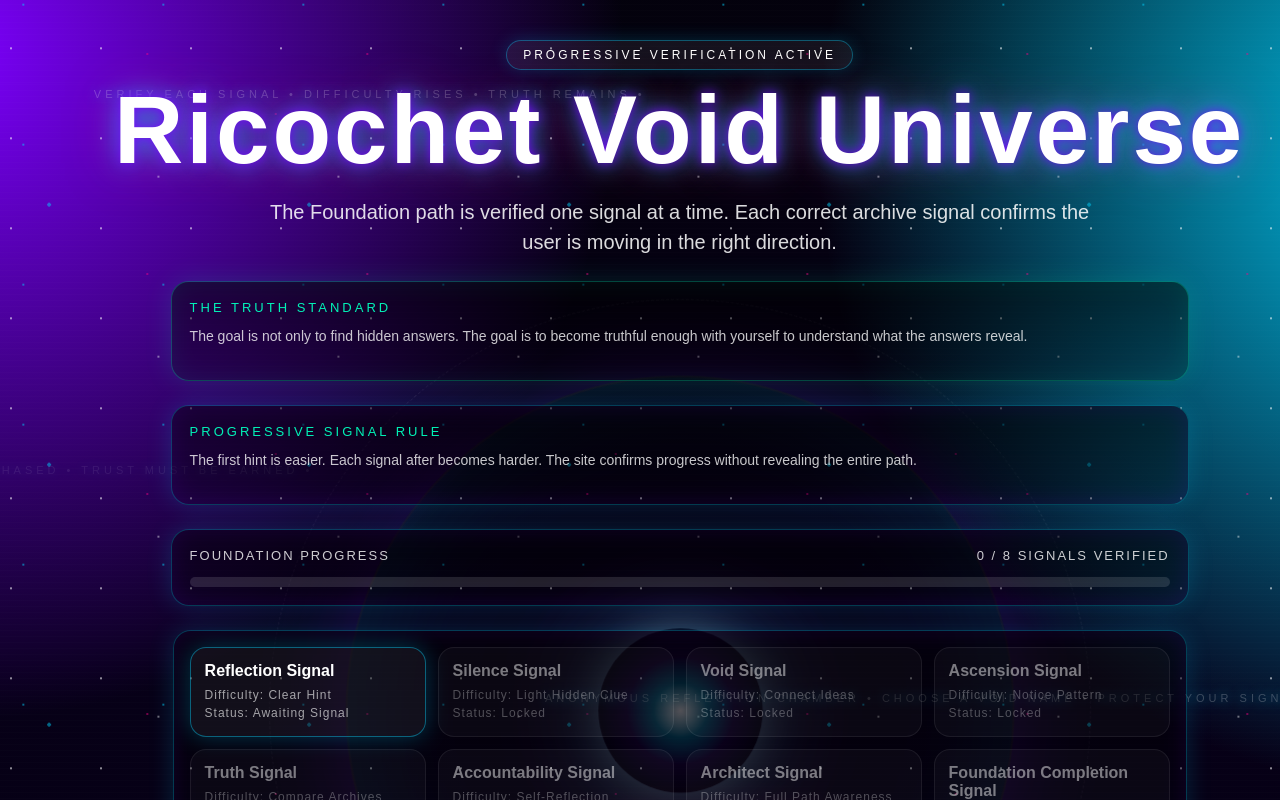
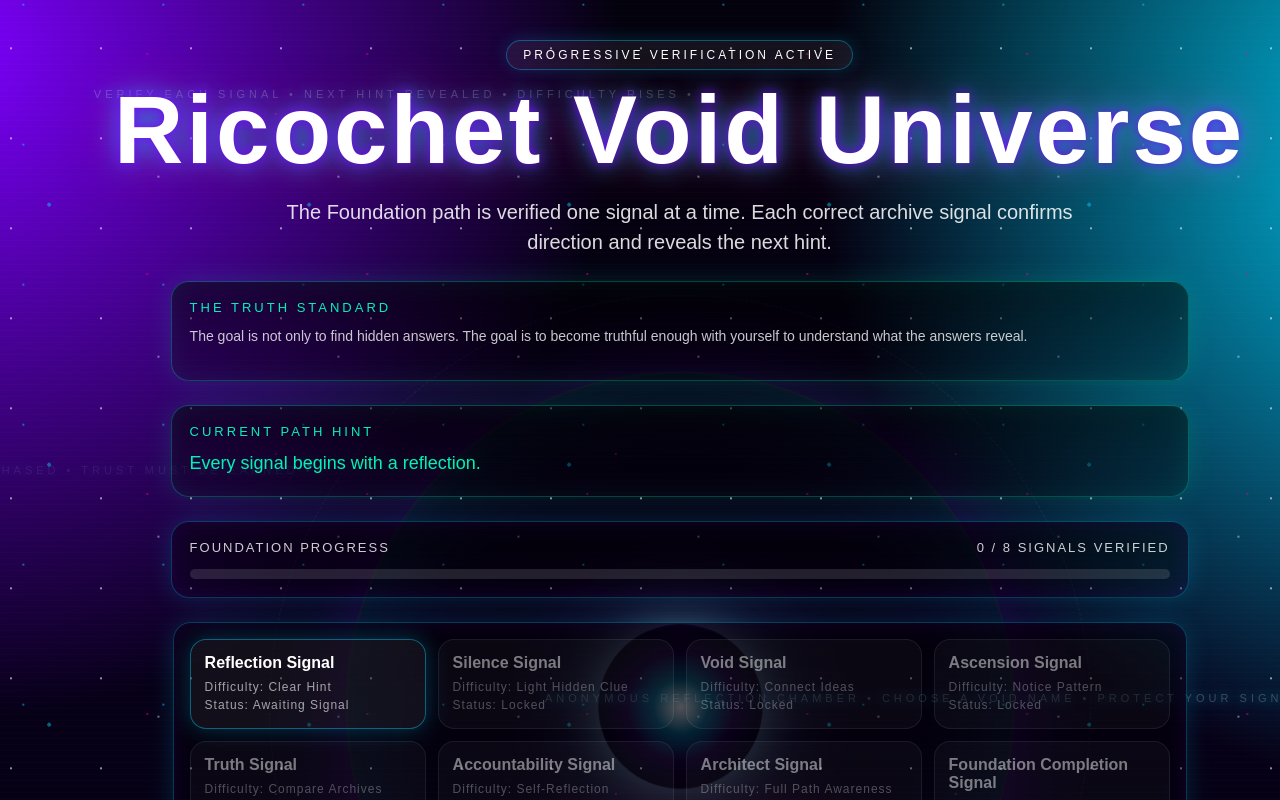
Before and after one commit to 5n7h5hh7dv-code/Ricochet.void-universe, a React (Vite) app: page / in a window 1280 px wide. Shown: the top 800 px of the page. Built offline with nearby package versions, Linux system fonts and the light colour scheme.

Commit message:
Update App.jsx

```diff
--- a/src/App.jsx
+++ b/src/App.jsx
@@ -5,57 +5,65 @@ const signals = [
     answer: "MIRROR",
     title: "Reflection Signal",
     difficulty: "Clear Hint",
-    status: "Transmitting",
+    hint: "Every signal begins with a reflection.",
     message: "Reflection recognized. The first path has opened.",
+    nextHint: "Where noise falls, silence begins to speak.",
   },
   {
     answer: "SILENCE",
     title: "Silence Signal",
     difficulty: "Light Hidden Clue",
-    status: "Dormant",
+    hint: "Noise must fall before signal becomes visible.",
     message: "Noise reduced. A deeper signal is now active.",
+    nextHint: "The void does not answer until you stop filling it.",
   },
   {
     answer: "VOID",
     title: "Void Signal",
     difficulty: "Connect Ideas",
-    status: "Dormant",
+    hint: "The empty space is not empty if you are paying attention.",
     message: "Pattern detected. The void is responding.",
+    nextHint: "The only direction after the void is upward.",
   },
   {
     answer: "ASCENSION",
     title: "Ascension Signal",
     difficulty: "Notice Pattern",
-    status: "Dormant",
+    hint: "Progress is not escape. Progress is elevation.",
     message: "Path integrity increasing.",
+    nextHint: "The next gate does not open without honesty.",
   },
   {
     answer: "TRUTH",
     title: "Truth Signal",
     difficulty: "Compare Archives",
-    status: "Dormant",
+    hint: "The mirror never lies. It only waits.",
     message: "Truth standard confirmed.",
+    nextHint: "Truth without ownership becomes another excuse.",
   },
   {
     answer: "ACCOUNTABILITY",
     title: "Accountability Signal",
     difficulty: "Self-Reflection",
-    status: "Dormant",
+    hint: "Responsibility is the moment blame loses power.",
     message: "Responsibility recognized.",
+    nextHint: "Only a builder can cross into the Architect path.",
   },
   {
     answer: "ARCHITECT",
     title: "Architect Signal",
     difficulty: "Full Path Awareness",
-    status: "Dormant",
+    hint: "The Architect does not only observe the universe. The Architect builds.",
     message: "Creator path detected.",
+    nextHint: "The final signal is the law that has been speaking the entire time.",
   },
   {
     answer: "SIGNAL GROWS WHERE NOISE FALLS",
     title: "Foundation Completion Signal",
     difficulty: "Complete Chain",
-    status: "Dormant",
+    hint: "The final signal is the central law.",
     message: "Foundation complete. Reflection Chamber unlocked.",
+    nextHint: "The path has found you. Reflection is now required.",
   },
 ];
 
@@ -65,6 +73,7 @@ export default function App() {
   const [signalInput, setSignalInput] = useState("");
   const [signalStatus, setSignalStatus] = useState("idle");
   const [lastMessage, setLastMessage] = useState("Awaiting first archive signal.");
+  const [pathHint, setPathHint] = useState(signals[0].hint);
   const [voidName, setVoidName] = useState("");
   const [reflection, setReflection] = useState("");
   const [reflectionSubmitted, setReflectionSubmitted] = useState(false);
@@ -76,9 +85,11 @@ export default function App() {
     if (foundationComplete) return;
 
     const expected = signals[currentSignal].answer;
+
     if (signalInput.trim().toUpperCase() === expected) {
       setSignalStatus("granted");
       setLastMessage(signals[currentSignal].message);
+      setPathHint(signals[currentSignal].nextHint);
       setSignalInput("");
 
       setTimeout(() => {
@@ -90,6 +101,7 @@ export default function App() {
           setLastMessage("Foundation complete. Reflection Chamber unlocked.");
         } else {
           setSignalStatus("idle");
+          setPathHint(signals[next].hint);
         }
       }, 900);
     } else {
@@ -282,14 +294,15 @@ export default function App() {
           }
 
           .truthStandard,
-          .creatorOath,
           .pathNotice,
+          .hintChamber,
           .reflectionBox {
             padding: 18px;
             text-align: left;
           }
 
           .truthStandard,
+          .hintChamber,
           .reflectionBox {
             border-color: rgba(0,255,190,0.28);
             box-shadow:
@@ -307,6 +320,7 @@ export default function App() {
 
           .truthStandard p,
           .pathNotice p,
+          .hintChamber p,
           .reflectionBox p {
             margin: 0 0 14px;
             color: rgba(255,255,255,0.78);
@@ -314,13 +328,11 @@ export default function App() {
             font-size: 14px;
           }
 
-          .oathLine {
-            color: rgba(255,255,255,0.76);
-            font-size: 14px;
-            line-height: 1.7;
-            border-left: 2px solid rgba(0,212,255,0.55);
-            padding-left: 12px;
-            margin: 8px 0;
+          .hintText {
+            font-size: 18px;
+            line-height: 1.6;
+            color: rgba(0,255,190,0.95);
+            text-shadow: 0 0 18px rgba(0,255,190,0.22);
           }
 
           .progressCard {
@@ -372,9 +384,7 @@ export default function App() {
             letter-spacing: 2px;
           }
 
-          .accessInput {
-            flex: 1;
-          }
+          .accessInput { flex: 1; }
 
           .reflectionInput,
           .reflectionText {
@@ -441,13 +451,7 @@ export default function App() {
             gap: 12px;
           }
 
-          .signalGrid {
-            grid-template-columns: repeat(4, 1fr);
-          }
-
-          .reflectionGrid {
-            grid-template-columns: repeat(3, 1fr);
-          }
+          .reflectionGrid { grid-template-columns: repeat(3, 1fr); }
 
           .archiveCardFull,
           .signalCard,
@@ -560,7 +564,7 @@ export default function App() {
       <div className="voidSymbol"></div>
       <div className="voidCore"></div>
 
-      <div className="dataStream streamOne">verify each signal • difficulty rises • truth remains •</div>
+      <div className="dataStream streamOne">verify each signal • next hint revealed • difficulty rises •</div>
       <div className="dataStream streamTwo">anonymous reflection chamber • choose a void name • protect your signal •</div>
       <div className="dataStream streamThree">access may be purchased • trust must be earned •</div>
 
@@ -572,7 +576,7 @@ export default function App() {
 
           <p className="subtitle">
             The Foundation path is verified one signal at a time. Each correct
-            archive signal confirms the user is moving in the right direction.
+            archive signal confirms direction and reveals the next hint.
           </p>
 
           <div className="card truthStandard">
@@ -583,12 +587,9 @@ export default function App() {
             </p>
           </div>
 
-          <div className="card pathNotice">
-            <div className="cardTitle">Progressive Signal Rule</div>
-            <p>
-              The first hint is easier. Each signal after becomes harder. The site
-              confirms progress without revealing the entire path.
-            </p>
+          <div className="card hintChamber">
+            <div className="cardTitle">Current Path Hint</div>
+            <div className="hintText">{pathHint}</div>
           </div>
 
           <div className="card progressCard">
@@ -718,8 +719,8 @@ export default function App() {
           <h1>Reflection Chamber</h1>
 
           <p className="subtitle">
-            You may remain anonymous, or you may create your own Ricochet Void
-            Universe name so your realization cannot be claimed by someone else.
+            You may remain anonymous, or create your own Ricochet Void Universe
+            name so your realization cannot be claimed by someone else.
           </p>
 
           <div className="card reflectionBox">
@@ -784,7 +785,9 @@ export default function App() {
             Return To Foundation Chamber
           </button>
 
-          <div className="hiddenSignal">a signal proves the path was found. a reflection proves the path was felt.</div>
+          <div className="hiddenSignal">
+            a signal proves the path was found. a reflection proves the path was felt.
+          </div>
         </section>
       )}
     </main>
```
